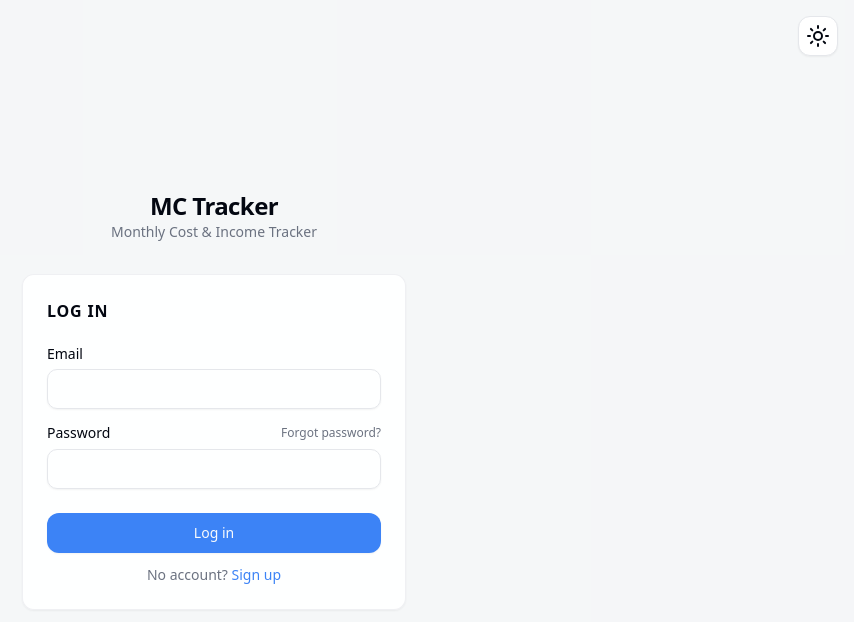
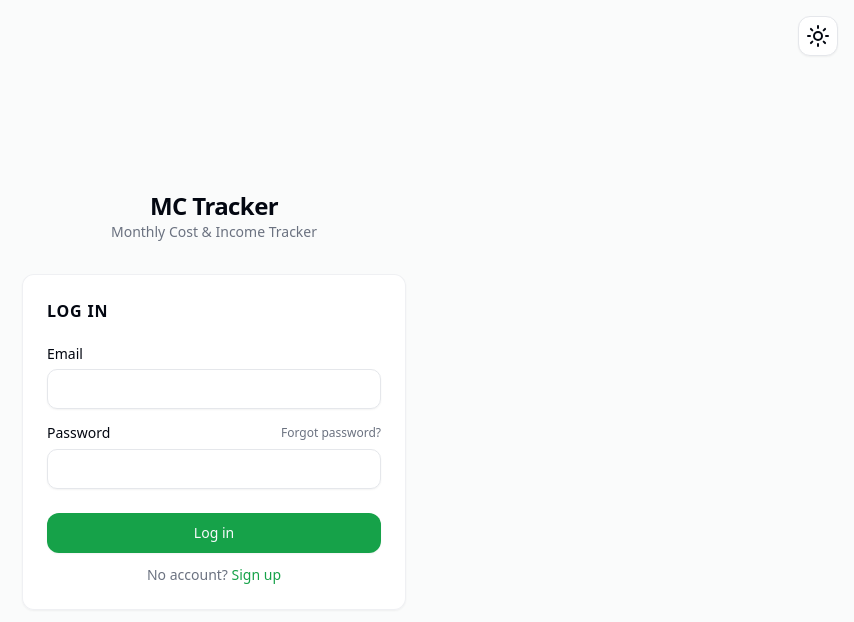
Before and after one commit to tediyo/MC-Tracker, a Next.js app in the folder apps/web/: page /login in a window 1280 px wide. Shown: the top 622 px of the page, without its empty margins (426-1280 px from the left). Built offline with nearby package versions, Linux system fonts and the light colour scheme.

Commit message:
clear up button color

```diff
--- a/apps/web/app/globals.css
+++ b/apps/web/app/globals.css
@@ -8,13 +8,13 @@
  * tailwind.config.ts. Separate from the chart-specific tokens below.
  * ------------------------------------------------------------------- */
 :root {
-  --background: 220 20% 97%;
+  --background: 0 0% 100%;
   --foreground: 224 71% 4%;
   --card: 0 0% 100%;
   --card-foreground: 224 71% 4%;
   --popover: 0 0% 100%;
   --popover-foreground: 224 71% 4%;
-  --primary: 217 91% 60%;
+  --primary: 142 76% 36%;
   --primary-foreground: 210 40% 98%;
   --secondary: 220 14% 96%;
   --secondary-foreground: 220 9% 25%;
@@ -28,7 +28,7 @@
   --success-foreground: 210 40% 98%;
   --border: 220 13% 91%;
   --input: 220 13% 91%;
-  --ring: 217 91% 60%;
+  --ring: 142 76% 36%;
   --radius: 0.75rem;
 }
 
@@ -41,7 +41,7 @@
     --card-foreground: 0 0% 100%;
     --popover: 0 0% 0%;
     --popover-foreground: 0 0% 100%;
-    --primary: 217 91% 60%;
+    --primary: 142 70% 45%;
     --primary-foreground: 0 0% 0%;
     --secondary: 0 0% 10%;
     --secondary-foreground: 0 0% 100%;
@@ -55,7 +55,7 @@
     --success-foreground: 0 0% 0%;
     --border: 0 0% 16%;
     --input: 0 0% 16%;
-    --ring: 217 91% 60%;
+    --ring: 142 70% 45%;
   }
 }
 :root[data-theme="dark"] {
@@ -65,7 +65,7 @@
   --card-foreground: 0 0% 100%;
   --popover: 0 0% 0%;
   --popover-foreground: 0 0% 100%;
-  --primary: 217 91% 60%;
+  --primary: 142 70% 45%;
   --primary-foreground: 0 0% 0%;
   --secondary: 0 0% 10%;
   --secondary-foreground: 0 0% 100%;
@@ -79,7 +79,7 @@
   --success-foreground: 0 0% 0%;
   --border: 0 0% 16%;
   --input: 0 0% 16%;
-  --ring: 217 91% 60%;
+  --ring: 142 70% 45%;
 }
 
 * {
```
